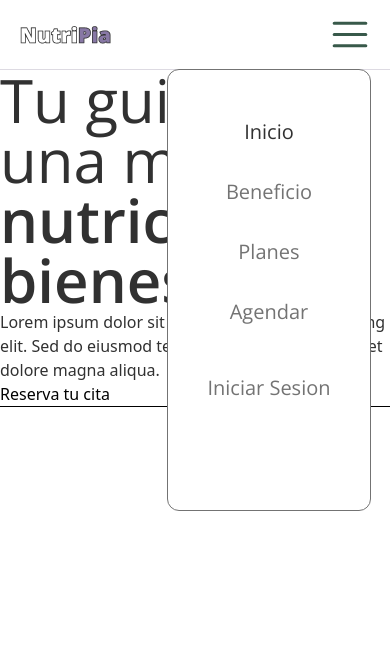
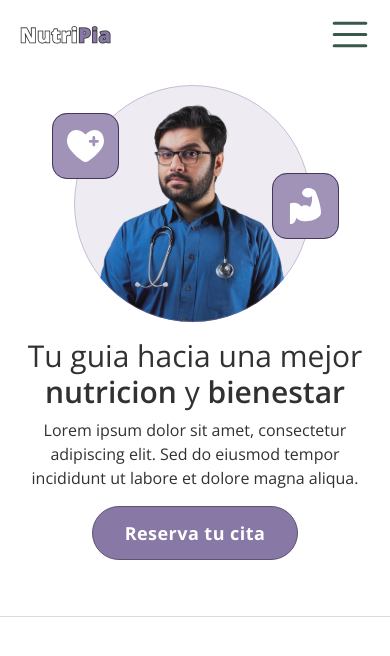
Before and after one commit to JooseMM/nutripia, an Angular app: page /inicio in a window 390 px wide. Shown: the top 656 px of the page. Built offline with nearby package versions, Linux system fonts and the light colour scheme; grey boxes are pictures that could not be loaded.

Commit message:
coding hero section mobile and desktop

```diff
--- a/src/app/app.component.html
+++ b/src/app/app.component.html
@@ -1,12 +1,12 @@
 <!-- Navbar -->
-<nav class="flex flex-row relative px-mobile-padding py-3 items-center justify-between border-b border-lavender-gray  w-full | lg:pt-1 lg:pb-4 lg:px-desktop-padding lg:items-end lg:justify-between ">
+<nav class="flex flex-row relative px-mobile-padding py-3 items-center justify-between  w-full | lg:py-5 lg:border-b lg:border-lavender-gray lg:px-desktop-padding lg:justify-between ">
   <a class="flex justify-end" routerLink="/inicio" ariaCurrentWhenActive="page">
     <img src="assets/icons/nutripia-logo.png" class="w-full h-full" />
   </a>
   <ul
     [class.hidden]="!isMenuOpen"
       class="absolute px-[10vw] bg-white font-serif text-lighter-charcoal text-xl font-normal flex flex-col space-y-12 py-12 right-[5vw] top-full border border-solid border-green rounded-xl items-center
-        | lg:flex lg:flex-row lg:space-y-0 lg:py-0 lg:static lg:border-none lg:text-base lg:justify-between lg:w-3/5 lg:items-center
+        | lg:flex lg:flex-row lg:px-0 lg:space-y-0 lg:py-0 lg:static lg:border-none lg:text-base lg:justify-between lg:w-9/12 lg:items-center
           ">
     <li>
       <ul class="flex flex-col space-y-8 items-center | lg:space-y-0 lg:flex lg:flex-row lg:space-x-10">
@@ -29,8 +29,8 @@
           <li>
             <a class="lg:hover:text-charcoal" routerLink="/login">Iniciar Sesion</a>
         </li>
-        <li class="text-white">
-          <nt-button [isPrimaryStyle]="false" label="Registrarse" href="/subscripcion" />
+        <li>
+          <nt-button [isPrimary]="true" label="Registrate" href="/subscripcion" />
         </li>
       </ul>
     </li>
--- a/src/app/app.component.ts
+++ b/src/app/app.component.ts
@@ -14,7 +14,7 @@ import { ButtonComponent } from './shared/button/button.component';
 })
 export class AppComponent {
   title = 'nutripia-app';
-  protected isMenuOpen = true;
+  protected isMenuOpen = false;
 
   protected toggleMenu() {
     this.isMenuOpen = !this.isMenuOpen;
--- a/src/app/pages/home/components/hero/hero.component.html
+++ b/src/app/pages/home/components/hero/hero.component.html
@@ -1,17 +1,20 @@
-<div class="flex justify-center border-b border-b-separator | lg:items-center lg:justify-start lg:flex-row lg:px-desktop-padding">
+<div class="flex px-mobile-padding pt-4 pb-14 justify-center border-lavender-gray border-b flex-col items-center | lg:py-0 lg:items-center lg:justify-start lg:flex-row lg:px-desktop-padding">
   <!-- hero description section -->
-  <div class="flex flex-col | lg:text-left lg:items-start lg:space-y-4 lg:max-w-xl">
-    <h1 class="font-serif text-charcoal text-6xl font-light">Tu guia hacia una mejor <b class="font-semibold">nutricion</b> y <b class="font-semibold">bienestar</b></h1>
-    <p class="text-charcoal font-light | lg:text-[18px] lg:tracking-wide lg:max-w-[420px]">
+  <div class="flex flex-col order-2 items-center mt-4 | lg:order-1 lg:text-left lg:items-start lg:space-y-4 lg:max-w-xl">
+    <h1 class="font-serif text-3xl text-center max-w-[20ch] text-charcoal font-light | lg:text-left lg:text-6xl">
+      Tu guia hacia una mejor <b class="font-semibold">nutricion</b> y <b class="font-semibold">bienestar</b>
+    </h1>
+    <p class="font-serif text-charcoal text-center font-light max-w-[40ch] mt-2 mb-4 | lg:text-left lg:text-[18px] lg:tracking-wide">
       Lorem ipsum dolor sit amet,
       consectetur adipiscing elit.
       Sed do eiusmod tempor incididunt
       ut labore et dolore magna aliqua.
     </p>
-    <nt-button [isPrimaryStyle]="true" label="Reserva tu cita"  href="/subscripcion"/>
+    <nt-button [isPrimary]="true" label="Reserva tu cita" href="/subscripcion"/>
   </div>
   <!-- hero img section -->
-  <div class="flex flex-1 justify-center mt-10">
-    <img src="assets/hero-image.svg" class="w-[600px]" alt="hero image"/>
+  <div class="flex order-1 | lg:justify-center lg:flex-1 lg:order-2 lg:mt-10 ">
+    <img src="assets/images/mobile-hero-image.svg" class="lg:hidden block w-full h-auto" alt="hero image"/>
+    <img src="assets/images/desktop-hero-image.svg" class="hidden lg:block w-full h-auto" alt="hero image"/>
   </div>
 </div>
--- a/src/app/shared/button/button.component.html
+++ b/src/app/shared/button/button.component.html
@@ -1,3 +1,3 @@
-<a>
+<a [ngClass]="isPrimary() ? primary : alternative">
   {{label()}}
 </a>
--- a/src/app/shared/button/button.component.ts
+++ b/src/app/shared/button/button.component.ts
@@ -8,12 +8,14 @@ import { Component, input } from '@angular/core';
   styleUrl: './button.component.css'
 })
 export class ButtonComponent {
-  isPrimaryStyle = input.required<boolean>();
-  baseStyles = "font-bold cursor-pointer font-serif tracking-wide text-lg flex items-center border border-solid text-md px-8 py-2 rounded-full";
-  primaryStyle = `${this.baseStyles} border border-solid border-dark-slate-grape bg-yellow border-dark-yellow`;
-
+  isPrimary = input.required<boolean>();
+  rounded = input<boolean>(true);
   label = input.required<string>();
   href = input.required<string>();
   routerLinkActive = input<string>("active");
 
+  baseStyles = `font-bold text-white ${this.rounded() ? 'rounded-[1000px]' : 'rounded-md' } cursor-pointer font-serif tracking-wide text-lg flex items-center border border-solid text-md rounded-full`;
+  primary = `${this.baseStyles} px-8 py-3 border border-solid border-dark-slate-grape bg-primary-purple border-dark-slate-grape | lg:hover:bg-white lg:hover:text-charcoal transition`;
+  alternative = `${this.baseStyles} border border-solid border-dark-slate-grape bg-yellow border-dark-yellow`;
+
 }
```
Also changed, not shown: src/assets/images/desktop-hero-image.svg.
